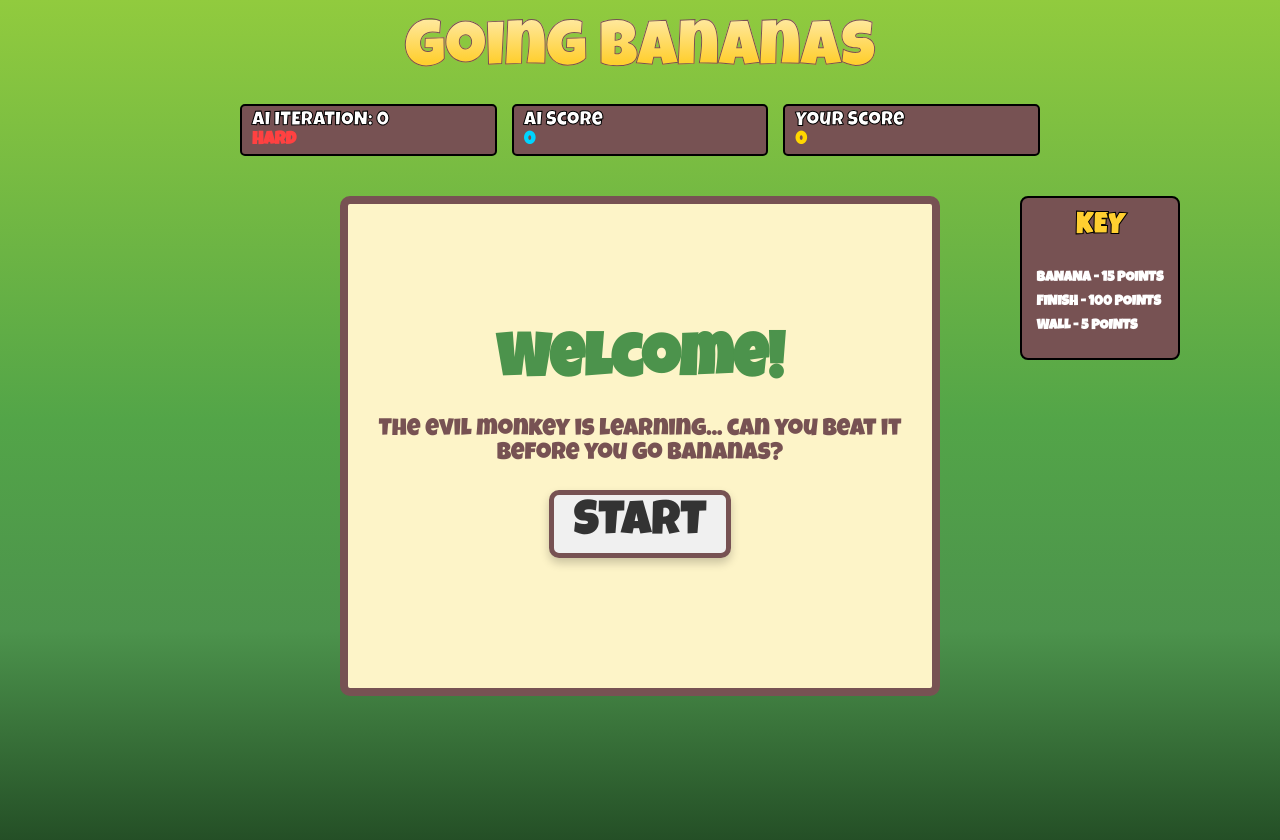
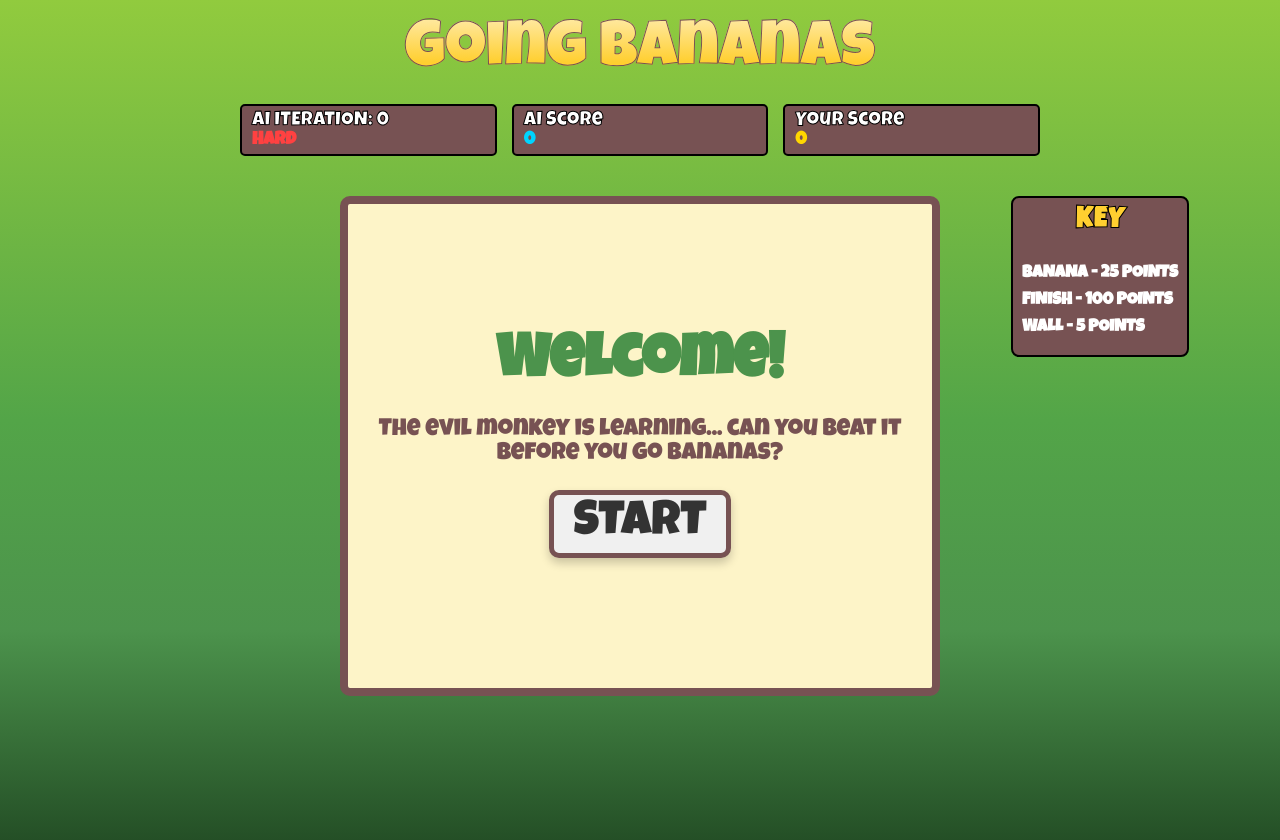
Before and after one commit to ethanol25/GoingBananas, a plain HTML site: page static/index.html in a window 1280 px wide. Drawn offline with Linux system fonts and the light colour scheme.

Commit message:
new banana points

```diff
--- a/static/index.html
+++ b/static/index.html
@@ -64,7 +64,7 @@
         <div id="key-container">
             <h3>KEY</h3>
             <ul>
-                <li>BANANA - 15 POINTS</li>
+                <li>BANANA - 25 POINTS</li>
                 <li>FINISH - 100 POINTS</li>
                 <li>WALL - 5 POINTS</li>
             </ul>
--- a/static/style.css
+++ b/static/style.css
@@ -154,7 +154,7 @@ h1 {
     background: #775253; /* Matches your stat boxes */
     border: 2px solid black;
     border-radius: 8px;
-    padding: 15px;
+    padding: 9px;
     color: #fff;
     max-width: 250px;
     justify-self: center;
@@ -171,7 +171,7 @@ h1 {
     padding: 0;
     list-style: none;
     font-weight: bold;
-    font-size: 14px;
+    font-size: 17px;
 }
 #key-container li {
     margin-bottom: 10px;
```
Also changed, not shown: 1 other file.
